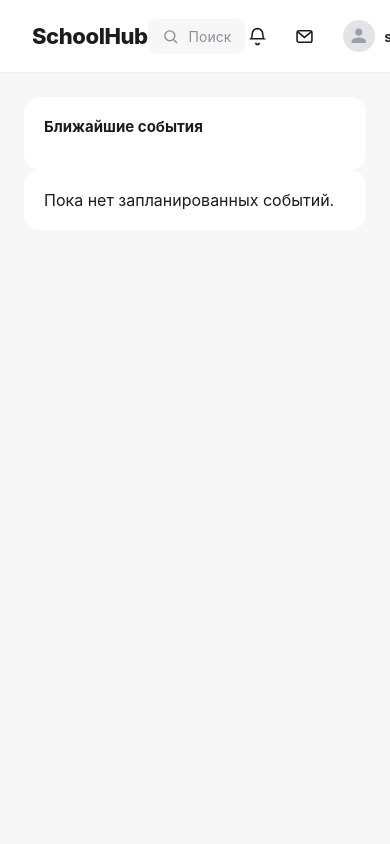
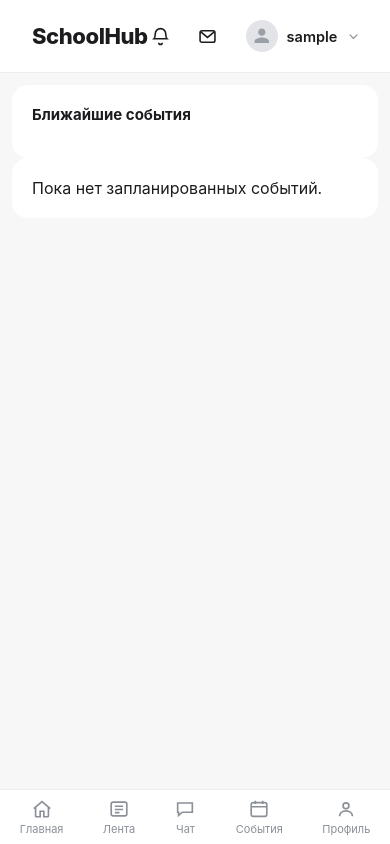
Before and after one commit to esipov117-commits/Schoolhub01, a Django app: page /events/ in a window 390 px wide; the page is wider, and only the part inside the window is pictured. Run offline with Django 5.2, Linux system fonts and the light colour scheme; the visitor is signed in with stand-in values (Sample User, id 1); data that the repository does not hold is empty.

Commit message:
Added icons bar for phones

```diff
--- a/templates/base.html
+++ b/templates/base.html
@@ -246,6 +246,52 @@
         .sidebar, .rightbar { display: none; }
         .search-box { width: 180px; }
     }
+    /* ---------- Мобильная нижняя навигация ---------- */
+.bottom-nav {
+    display: none;
+}
+
+@media (max-width: 980px) {
+    .layout {
+        grid-template-columns: 1fr;
+        padding: 0 12px;
+        margin: 12px auto;
+    }
+    .sidebar, .rightbar {
+        display: none;
+    }
+    .search-box {
+        display: none;
+    }
+    body {
+        padding-bottom: 64px; /* место под нижнюю панель, чтобы контент не перекрывался */
+    }
+
+    .bottom-nav {
+        display: flex;
+        justify-content: space-around;
+        align-items: center;
+        position: fixed;
+        bottom: 0;
+        left: 0;
+        right: 0;
+        background: var(--panel);
+        border-top: 1px solid var(--border);
+        padding: 8px 0;
+        z-index: 20;
+    }
+    .bottom-nav a {
+        display: flex;
+        flex-direction: column;
+        align-items: center;
+        gap: 2px;
+        color: var(--muted);
+        text-decoration: none;
+        font-size: 11px;
+    }
+    .bottom-nav a.active { color: var(--text); font-weight: 700; }
+    .bottom-nav svg { width: 22px; height: 22px; }
+}
 </style>
 </head>
 <body>
@@ -359,5 +405,29 @@
     {% endif %}
 
 </div>
+{% if user.is_authenticated %}
+<div class="bottom-nav">
+    <a href="/">
+        <svg viewBox="0 0 24 24" fill="none" stroke="currentColor" stroke-width="1.8"><path d="M3 11.5 12 4l9 7.5"/><path d="M5 10v9.5a1 1 0 0 0 1 1h4v-6h4v6h4a1 1 0 0 0 1-1V10"/></svg>
+        Главная
+    </a>
+    <a href="/feed/">
+        <svg viewBox="0 0 24 24" fill="none" stroke="currentColor" stroke-width="1.8"><rect x="3.5" y="4.5" width="17" height="15" rx="2"/><path d="M7.5 9h9M7.5 12.5h9M7.5 16h5"/></svg>
+        Лента
+    </a>
+    <a href="#">
+        <svg viewBox="0 0 24 24" fill="none" stroke="currentColor" stroke-width="1.8"><path d="M4 5.5h16v10H9l-4 3.5v-3.5H4z"/></svg>
+        Чат
+    </a>
+    <a href="/events/">
+        <svg viewBox="0 0 24 24" fill="none" stroke="currentColor" stroke-width="1.8"><rect x="3.5" y="5" width="17" height="15" rx="2"/><path d="M3.5 9.5h17M8 3v3.5M16 3v3.5"/></svg>
+        События
+    </a>
+    <a href="/profile/">
+        <svg viewBox="0 0 24 24" fill="none" stroke="currentColor" stroke-width="1.8"><circle cx="12" cy="8.5" r="3.2"/><path d="M5 20c0-3.5 3-6 7-6s7 2.5 7 6"/></svg>
+        Профиль
+    </a>
+</div>
+{% endif %}
 </body>
 </html>
```
